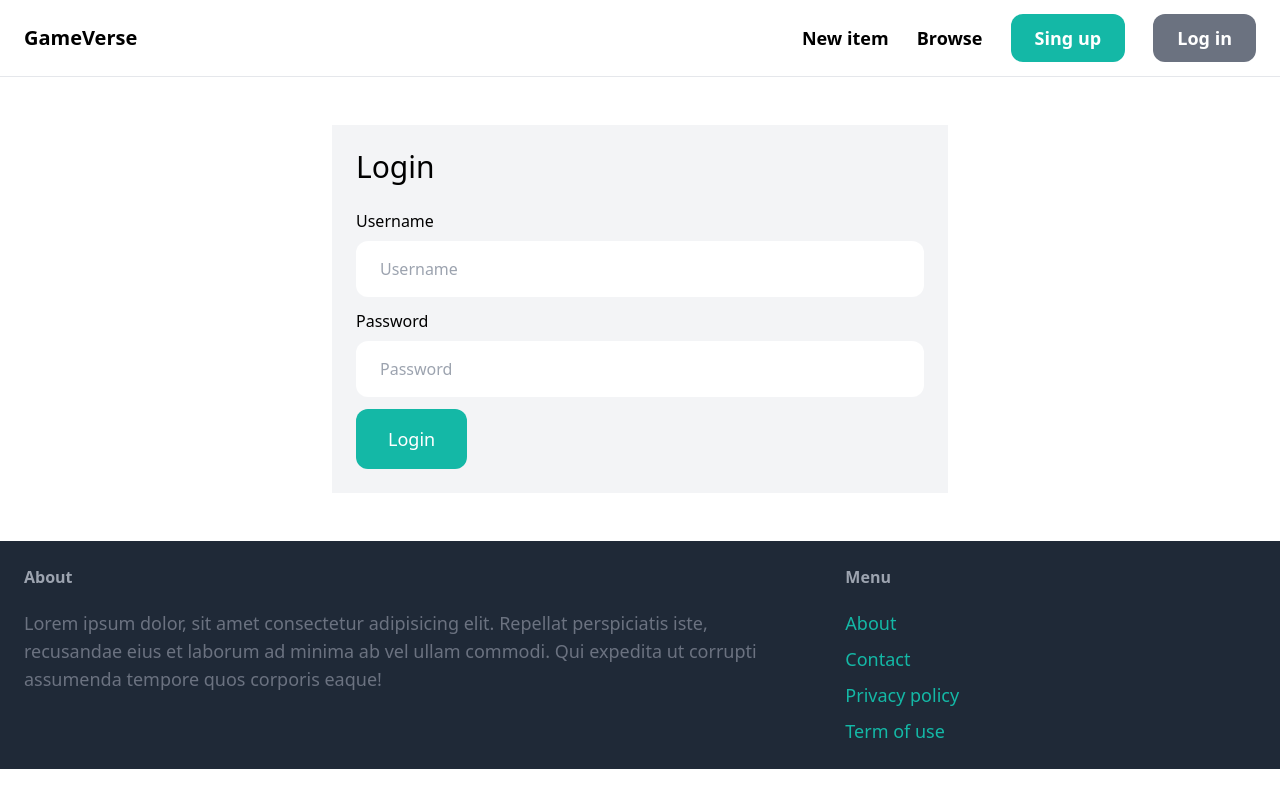
After one commit to nightmere33/E-Commerce-Website-Django, a Django app: page /login/ in a window 1280 px wide. The commit adds this page. Run offline with Django 5.2, Linux system fonts and the light colour scheme; some libraries are stand-ins or nearby versions.

Commit message:
adding logout login sign in add-items

```diff
--- a/core/forms.py
+++ b/core/forms.py
@@ -1,5 +1,5 @@
 from django import forms
-from django.contrib.auth.forms import UserCreationForm
+from django.contrib.auth.forms import UserCreationForm, AuthenticationForm
 from django.contrib.auth.models import User
 
 class SignUpForm(UserCreationForm):
@@ -18,3 +18,14 @@ class SignUpForm(UserCreationForm):
 
     password2 = forms.CharField(widget=forms.PasswordInput(attrs=
                                                      {'class': 'w-full py-4 px-6 rounded-xl ', 'placeholder': 'Repeat Password'}))
+
+
+class LoginForm(AuthenticationForm):
+
+    username = forms.CharField(widget=forms.TextInput(attrs=
+                                                     {'class': 'w-full py-4 px-6 rounded-xl ',
+                                                       'placeholder': 'Username'}))
+
+    password = forms.CharField(widget=forms.PasswordInput(attrs=
+                                                     {'class': 'w-full py-4 px-6 rounded-xl ',
+                                                      'placeholder': 'Password'}))
--- a/core/templates/core/base.html
+++ b/core/templates/core/base.html
@@ -13,12 +13,23 @@
         <a href="/" class="text-xl font-semibold">GameVerse</a>
 
         <div class="space-x-6">
-            <a href="#" class="text-lg font-semibold hover:text-gray-500">New item</a>
+            <a href="{% url 'item:new'%}" class="text-lg font-semibold hover:text-gray-500">New item</a>
             <a href="#" class="text-lg font-semibold hover:text-gray-500">Browse</a>
+            {% if request.user.is_authenticated%}
 
-            <a href="{% url 'core:signup' %}" class="px-6 py-3 text-lg font-semibold bg-teal-500 text-white rounded-xl hover:bg-teal-700">Sing up</a>
-            <a href="#" class="px-6 py-3 text-lg font-semibold bg-gray-500 text-white rounded-xl hover:bg-gray-700">Log in</a>
+                <a href="#" class="px-6 py-3 text-lg font-semibold bg-teal-500 text-white rounded-xl hover:bg-teal-700">Inbox</a>
+                <a href="#" class="px-6 py-3 text-lg font-semibold bg-gray-500 text-white rounded-xl hover:bg-gray-700">Dashboard</a>
+                <form method="POST" action="{% url 'core:logout' %}" class="inline-block">
+                    {% csrf_token %}
+                    <button type="submit" class="px-6 py-3 text-lg font-semibold bg-red-400 text-white rounded-xl hover:bg-orange-700">Log out</button>
 
+                </form>
+
+
+            {%else%}
+                <a href="{% url 'core:signup' %}" class="px-6 py-3 text-lg font-semibold bg-teal-500 text-white rounded-xl hover:bg-teal-700">Sing up</a>
+                <a href="{%url 'core:login' %}" class="px-6 py-3 text-lg font-semibold bg-gray-500 text-white rounded-xl hover:bg-gray-700">Log in</a>
+            {% endif %}
 
         </div>
     </nav>
--- /dev/null
+++ b/core/templates/core/login.html
@@ -0,0 +1,42 @@
+{% extends 'core/base.html' %}
+
+{% block title%} Login {% endblock %}
+{% block content %}
+
+<div class="w-1/2 my-6 mx-auto p-6 bg-gray-100 rounded-cl">
+    <h1 class="mb-6 text-3xl "> Login</h1>
+
+    <form method="POST" action=".">
+        {% csrf_token %}
+
+
+        <div class="mb-3">
+            <label class="inline-block mb-2"> Username</label><br>
+            {{form.username}}
+
+        </div>
+
+        <div class="mb-3">
+            <label class="inline-block mb-2"> Password</label><br>
+            {{form.password}}
+
+        </div>
+
+
+        {% if form.errors or form.non_field_errors%}
+            <div class="mb-3 p-6 bg-red-100 rounded-xl">
+                {% for field in form%}
+                    {{field.errors}}
+                {% endfor%}
+                {{ form.non_field_errors }}
+            </div>
+        {% endif %}
+        <button class="py-4 px-8 text-lg bg-teal-500 hover:bg-teal-700 rounded-xl text-white">Login </button>
+
+
+    </form>
+
+</div>
+
+
+{%endblock%}
--- a/core/urls.py
+++ b/core/urls.py
@@ -1,6 +1,7 @@
 from django.urls import path
 from . import views
-
+from django.contrib.auth import views as auth_views
+from .forms import LoginForm
 app_name = 'core'
 
 urlpatterns=[
@@ -8,4 +9,7 @@ urlpatterns=[
     path('', views.index, name='index'),
     path('contact/', views.contact, name='contact'),
     path('signup/', views.signup, name='signup'),
+    path('login/', auth_views.LoginView.as_view(template_name='core/login.html', authentication_form=LoginForm), name='login'),
+    path('logout/', auth_views.LogoutView.as_view(next_page='core:index'), name='logout'),
+
 ]
--- /dev/null
+++ b/item/forms.py
@@ -0,0 +1,29 @@
+from django import forms
+from .models import Item
+INPUT_CLASSES = 'w-full py-4 px-6 rounded-xl border'
+class NewItemForm(forms.ModelForm):
+    class Meta:
+        model=Item
+        fields = ( 'Category','name','description','price','image')
+
+        widgets = {
+            'Category': forms.Select(attrs={
+                'class':INPUT_CLASSES,
+
+                }),
+            'name': forms.TextInput(attrs={
+                'class':INPUT_CLASSES,
+
+                }),
+            'description': forms.Textarea(attrs={
+                'class':INPUT_CLASSES,
+            }),
+            'price': forms.TextInput(attrs={
+                'class':INPUT_CLASSES,
+
+                })   ,
+            'image': forms.FileInput(attrs={
+                'class':INPUT_CLASSES,
+
+                })
+        }
--- a/item/urls.py
+++ b/item/urls.py
@@ -6,6 +6,7 @@ app_name = 'item'
 
 urlpatterns = [
     path('<int:pk>/', views.detail, name='detail'),  # URL for the item detail view
+    path('new/', views.new, name='new'),  # URL for creating a new item
 
 
 ]
--- a/puddle/settings.py
+++ b/puddle/settings.py
@@ -27,6 +27,9 @@ DEBUG = True
 
 ALLOWED_HOSTS = []
 
+LOGIN_URL = '/login/'
+LOGIN_REDIRECT_URL = '/'
+LOGOUT_REDIRECT_URL = '/'
 
 # Application definition
 
```
Also changed, not shown: item/templates/item/new.html (added, +31 -0 lines), item/views.py (+21 -1 lines), db.sqlite3, media/item_images/3UwtyLer3xjXOX2qlhunnvnJ.jpg (added).
